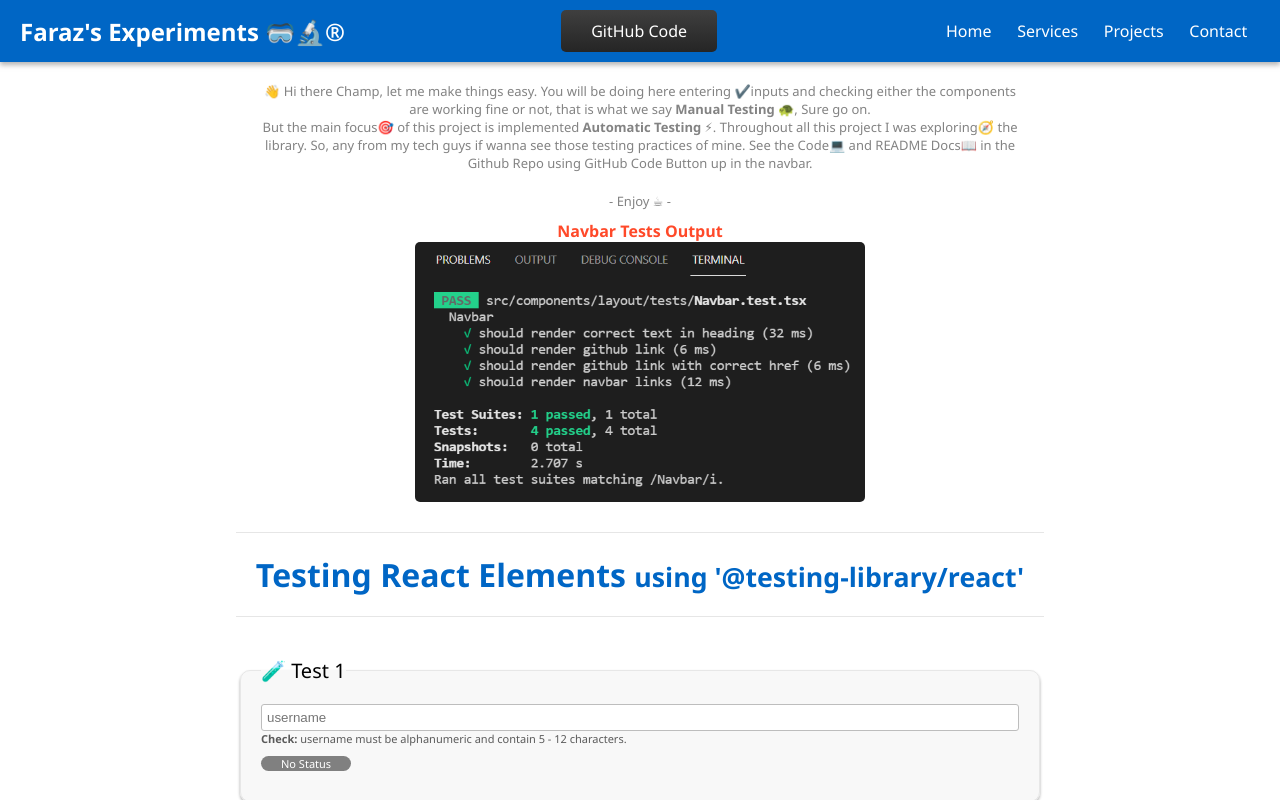
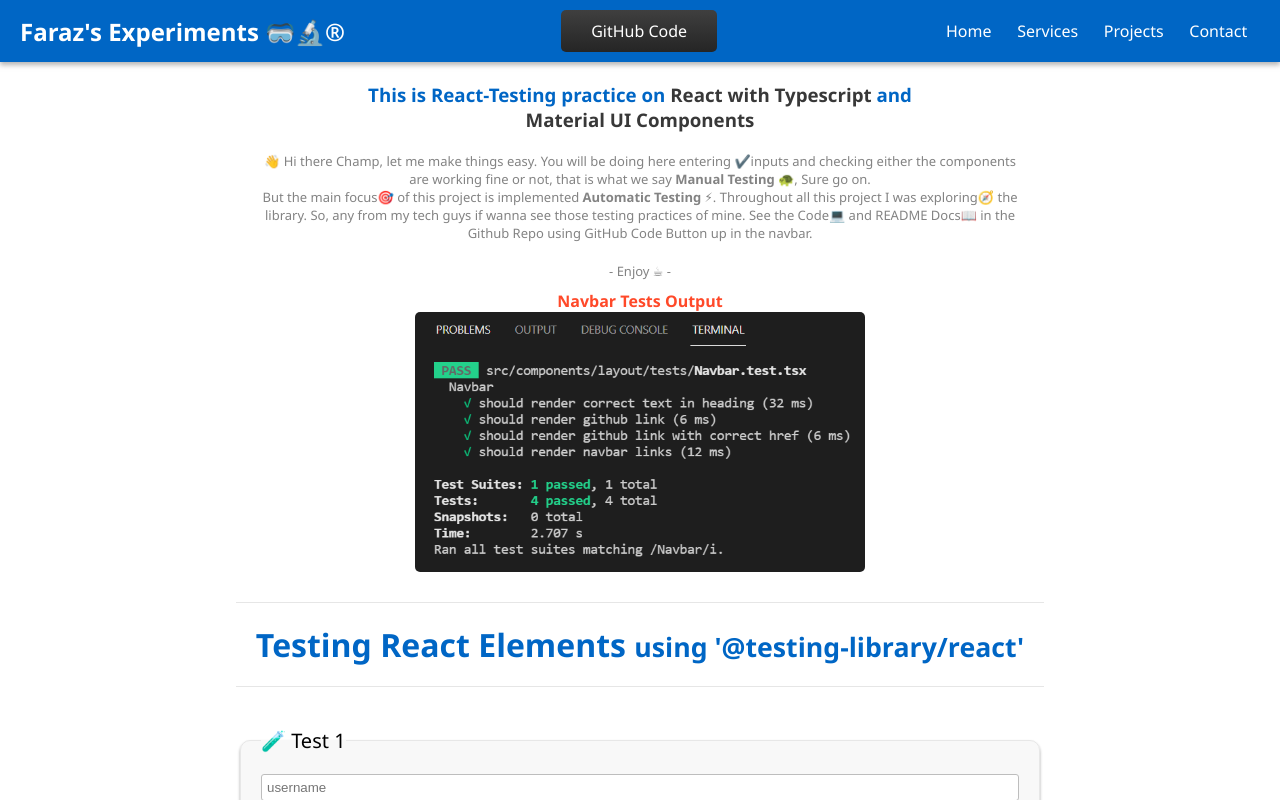
Before and after one commit to aahmedfaraz/my-react-testing-library-corner, a React (Create React App) app: page / in a window 1280 px wide. Shown: the top 800 px of the page. Built offline with nearby package versions, Linux system fonts and the light colour scheme.

Commit message:
minor fixings
minor fixings

```diff
--- a/src/App.css
+++ b/src/App.css
@@ -19,7 +19,20 @@ main {
   justify-content: center;
 }
 
-h4 {
+main h3 {
+  color: var(--theme-color-blue);
+  text-align: center;
+  padding: 20px;
+  padding-bottom: 0;
+  width: 600px;
+  max-width: 100%;
+}
+
+main h3 span {
+  color: rgb(56, 56, 56);
+}
+
+main h4 {
   margin-top: 10px;
   color: rgb(255, 73, 41);
 }
--- a/src/App.tsx
+++ b/src/App.tsx
@@ -13,6 +13,7 @@ function App() {
     <div data-testid="app" className="app">
       <Navbar text="Faraz's Experiments 🥽🔬&reg;" />
       <main>
+        <h3>This is React-Testing practice on <span>React with Typescript</span> and <span>Material UI Components</span></h3>
         <p>👋 Hi there Champ, let me make things easy. You will be doing here entering ✔️inputs and checking either the components are working fine or not, that is what we say <strong>Manual Testing 🐢</strong>, Sure go on.
         <br />
         But the main focus🎯 of this project is implemented <strong>Automatic Testing ⚡</strong>. Throughout all this project I was exploring🧭 the library. So, any from my tech guys if wanna see those testing practices of mine. See the Code💻 and README Docs📖 in the Github Repo using GitHub Code Button up in the navbar.</p>
--- a/src/components/material-ui/MaterialUIForm.tsx
+++ b/src/components/material-ui/MaterialUIForm.tsx
@@ -1,14 +1,16 @@
 import React from 'react';
+// Material UI Components
+import { Stack, Button, IconButton, Icon, Typography } from '@mui/material';
+// Material UI Icons
+import { InfoOutlined, Info, AddCircle, AccountCircle } from '@mui/icons-material';
 
-import { Stack, Button, IconButton, Icon, Typography } from '@mui/material';
-import { InfoOutlined, Info, AddCircle, AccountCircle, Add } from '@mui/icons-material';
 const MaterialUIForm = () => {
     return (
         <div>
             {/* Test 1 */}
             <fieldset>
                 <legend><label>⚗️ Test 1</label></legend>
-                <Stack direction="row" spacing={2}>
+                <Stack direction={{ xs: 'column', sm: 'row' }} spacing={2}>
                     <Button data-testid="mui-button" variant="outlined" color="primary" onClick={() => {
                         const text : any= document.getElementById('mui-button-text');
                         text.innerHTML = '👋 Hi there Champ.';
@@ -22,7 +24,7 @@ const MaterialUIForm = () => {
                         text.innerHTML = '☀️ Good Afternoon Champ.';
                     }}>It's Afternoon</Button>
                 </Stack>
-                <Typography variant="h5"  id="text1" data-testid="text1" paddingBottom={2} color="primary">Click any button.</Typography>
+                <Typography variant="h5"  id="mui-button-text" data-testid="mui-button-text" paddingBottom={2} color="primary">Click any button.</Typography>
             </fieldset>
 
             {/* Test 2 */}
@@ -40,7 +42,6 @@ const MaterialUIForm = () => {
                     <AddCircle data-testid="mui-add" color="secondary" />
                     <AccountCircle data-testid="mui-account" color="secondary" />
                 </Stack>
-
             </fieldset>
 
             {/* Test 3 */}
```
